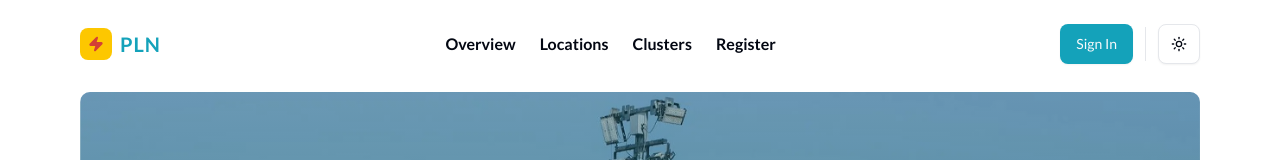
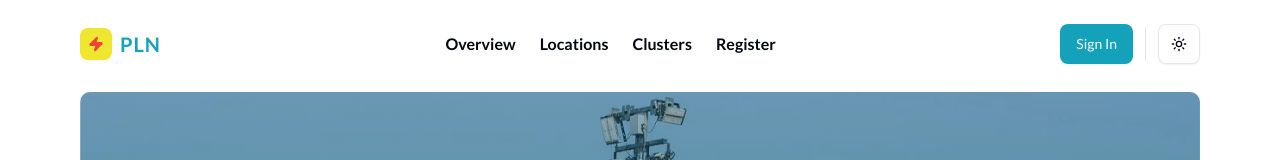
Before and after one commit to alimartondi/pln-geapp, a Next.js app: page / in a window 1280 px wide. Shown: the top 160 px of the page. Built offline with nearby package versions, Linux system fonts and the light colour scheme.

Commit message:
feat: Improve sheet overlay behavior

```diff
--- a/src/app/globals.css
+++ b/src/app/globals.css
@@ -101,7 +101,7 @@
 }
 
 .dark {
-  --background: oklch(0.141 0.005 285.823);
+  --background: #09090b;
   --foreground: oklch(0.985 0 0);
   --card: oklch(0.21 0.006 285.885);
   --card-foreground: oklch(0.985 0 0);
--- a/src/components/layouts/header.tsx
+++ b/src/components/layouts/header.tsx
@@ -45,8 +45,8 @@ export default function Header() {
             className="flex gap-2 items-center cursor-pointer"
             onClick={scrollToTop}
           >
-            <div className="h-8 w-8 bg-yellow-400 flex items-center justify-center rounded-md">
-              <Zap fill="#D34036" stroke="#D34036" className="size-4" />
+            <div className="h-8 w-8 bg-tertiary flex items-center justify-center rounded-md">
+              <Zap fill="#f04438" stroke="#f04438" className="size-4" />
             </div>
             <h3 className="text-xl font-semibold tracking-wider text-primary">
               PLN
--- a/src/components/sections/cluster/cluster-detail-sheet.tsx
+++ b/src/components/sections/cluster/cluster-detail-sheet.tsx
@@ -57,7 +57,7 @@ export default function ClusterDetailSheet({ cluster, onClose }: Props) {
                   <MapPinned />
                 </div>
                 <div className="space-y-1">
-                  <h6 className="text-xs font-semibold text-gray-500">
+                  <h6 className="text-xs font-semibold text-muted-foreground">
                     Total Sites
                   </h6>
                   <h3 className="text-2xl font-semibold">50</h3>
@@ -69,7 +69,7 @@ export default function ClusterDetailSheet({ cluster, onClose }: Props) {
                   <Zap />
                 </div>
                 <div className="space-y-1">
-                  <h6 className="text-xs font-semibold text-gray-500">
+                  <h6 className="text-xs font-semibold text-muted-foreground">
                     Total Capacity
                   </h6>
                   <h3 className="text-2xl font-semibold">54,902</h3>
@@ -81,7 +81,7 @@ export default function ClusterDetailSheet({ cluster, onClose }: Props) {
                   <MapPinCheck />
                 </div>
                 <div className="space-y-1">
-                  <h6 className="text-xs font-semibold text-gray-500">
+                  <h6 className="text-xs font-semibold text-muted-foreground">
                     Confirmed Sites
                   </h6>
                   <h3 className="text-2xl font-semibold">48</h3>
--- a/src/components/ui/sheet.tsx
+++ b/src/components/ui/sheet.tsx
@@ -36,7 +36,7 @@ function SheetOverlay({
     <SheetPrimitive.Overlay
       data-slot="sheet-overlay"
       className={cn(
-        "data-[state=open]:animate-in data-[state=closed]:animate-out data-[state=closed]:fade-out-0 data-[state=open]:fade-in-0 fixed inset-0 z-50 bg-black/50",
+        "data-[state=open]:animate-in data-[state=closed]:animate-out data-[state=closed]:fade-out-0 data-[state=open]:fade-in-0 fixed inset-0 z-50 bg-black/50 backdrop-blur",
         className
       )}
       {...props}
```
